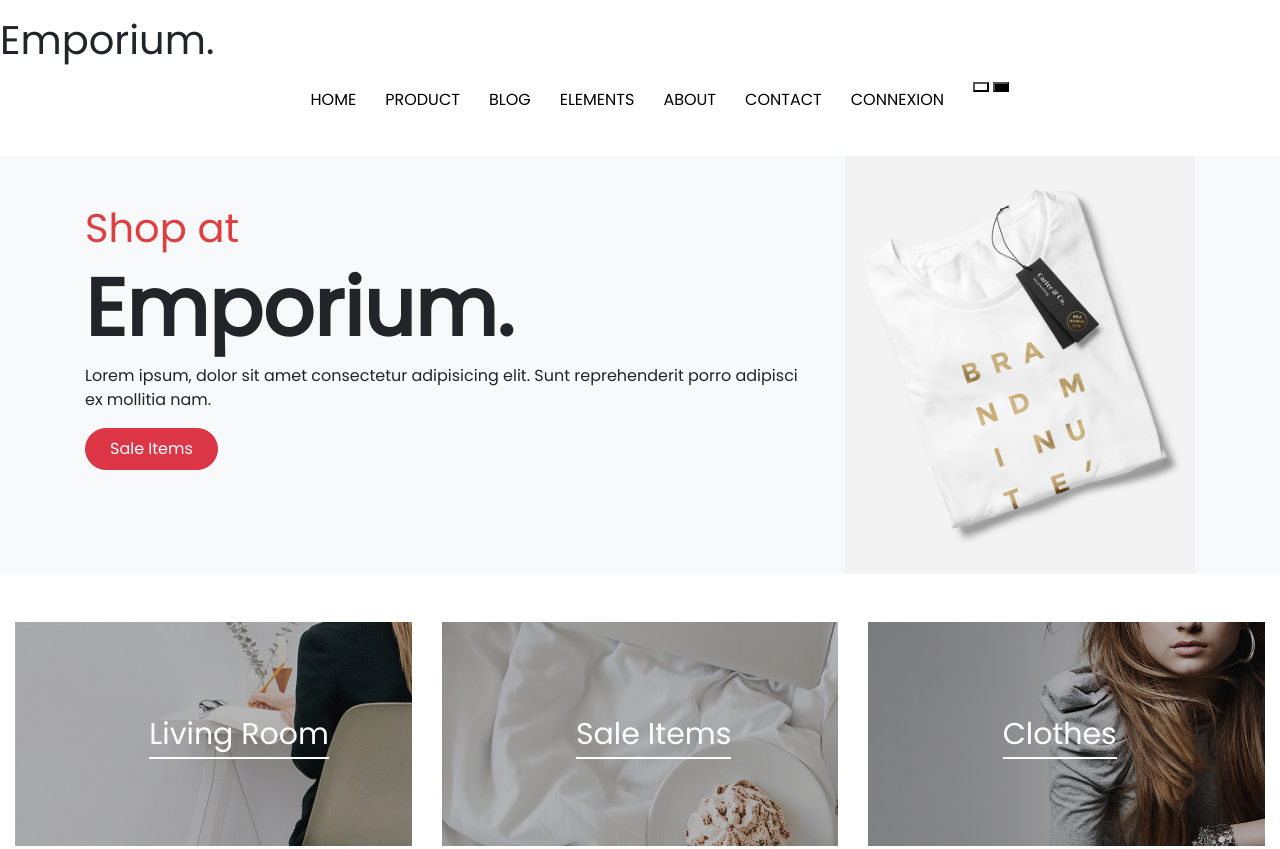
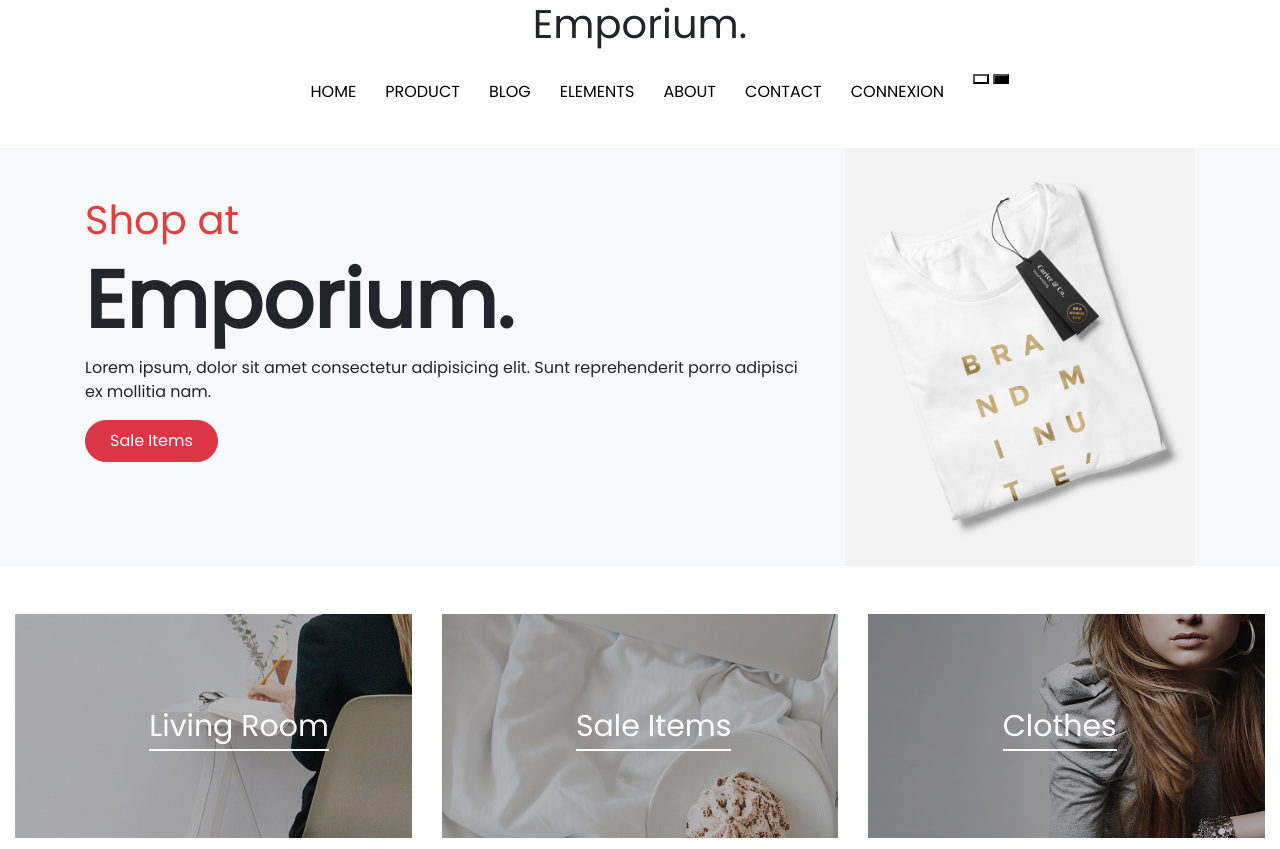
Before and after one commit to Abdellah-Mounajaik/cs_emporium_js_16, a website: page index.html in a window 1280 px wide. Shown: the top 849 px of the page. Drawn offline with Linux system fonts and the light colour scheme.

Commit message:
reparation_beug

```diff
--- a/index.html
+++ b/index.html
@@ -10,12 +10,10 @@
 
 <body>
     <header class="header">
-        <div class="mt-1">
-            <h1 class="visible text-center">Emporium.</h1>
-        </div>
+            <h1 class=" text-center">Emporium.</h1>
         <nav class="mt-3">
-            <h1 class="cacher d-none float-left">Emporium.</h1>
             <ul class="d-none d-lg-flex">
+                <h1 class="cacher d-none">Emporium.</h1>
                 <a class="li" href="">
                     <li>HOME</li>
                 </a>
--- a/public/js/main.js
+++ b/public/js/main.js
@@ -46,21 +46,24 @@ let header = document.querySelector('.header')
 let h1 = document.querySelectorAll('h1')[0]
 let vis = document.querySelector('.cacher')
 let nav = document.querySelectorAll('a')
+
 window.addEventListener("scroll",()=>{
     if (window.scrollY > 100) {
-        h1.className = ("d-flex, d-none")
-        vis.className = ('d-none, d-flex')
+        h1.className= ("text-center", "d-none")
+        vis.className= ("cacher d-none float-left", "cacher d-flex")
     }
     else if (window.scrollY < 100) {
-        // h1.className = ("d-flex, d-none, float-left mb-5")
+        h1.className = ("d-none", " text-center")
+        vis.className = ("cacher d-flex float-left", "cacher d-none float-left pt-5")
         ah.forEach(el => {
             el.className = ("mt-3")
         });
-
         // blanc.classList.add = ("mt-5")
         // noir.classList.add = ("mt-5")
     }
 })
+
+
 let ah = Array.from(document.querySelectorAll('a'))
 let connexion = document.querySelector("#connexion")
 let modal = document.querySelector('#modal')
```
